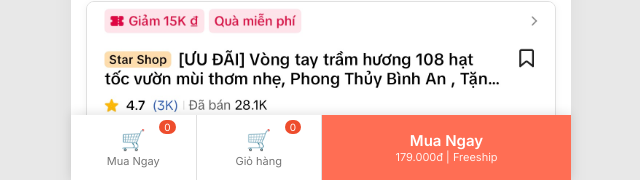
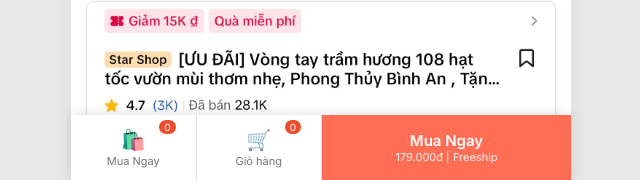
Before and after one commit to minhtuan90/tramhuong, a plain HTML site: page index.html in a window 1280 px wide. Shown: the part 620-800 px from the top of the page, 319-959 px from the left. Drawn offline with Linux system fonts and the light colour scheme.

Commit message:
Update index.html

```diff
--- a/index.html
+++ b/index.html
@@ -130,7 +130,7 @@
     </main>
 
     <div class="sticky-bottom-cta">
-         <button class="icon-btn cart-btn" onclick="openCart()"><span class="icon">🛒</span><span class="badge" id="cart-badge">0</span>Mua Ngay</button>
+         <button class="icon-btn cart-btn" onclick="openCart()"><span class="icon">🛍️</span><span class="badge" id="cart-badge">0</span>Mua Ngay</button>
         <button class="icon-btn cart-btn" onclick="openCart()"><span class="icon">🛒</span><span class="badge" id="cart-badge">0</span>Giỏ hàng</button>
         <button class="buy-now-btn pulse-animation" onclick="openCheckout()">Mua Ngay<br><small>179.000đ | Freeship</small></button>
     </div>
```
